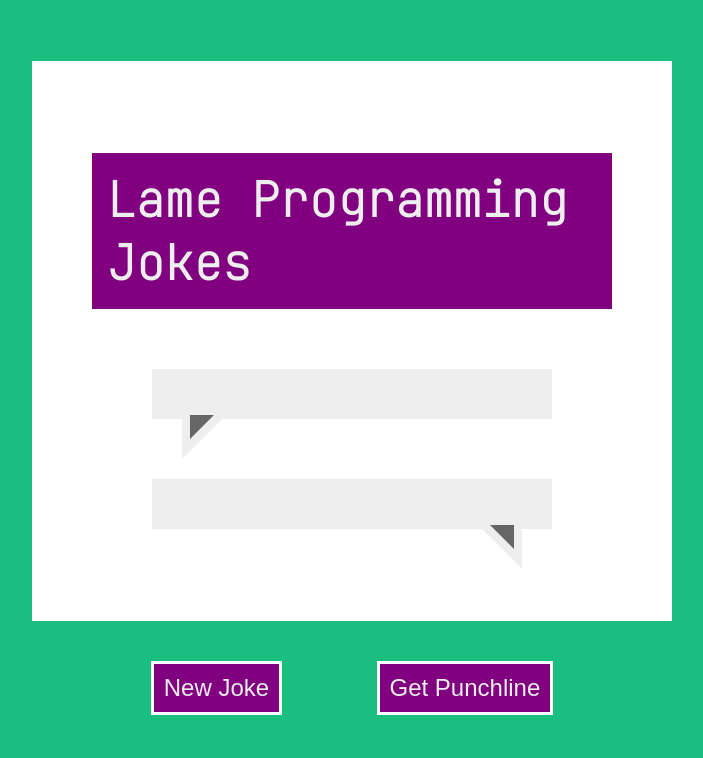
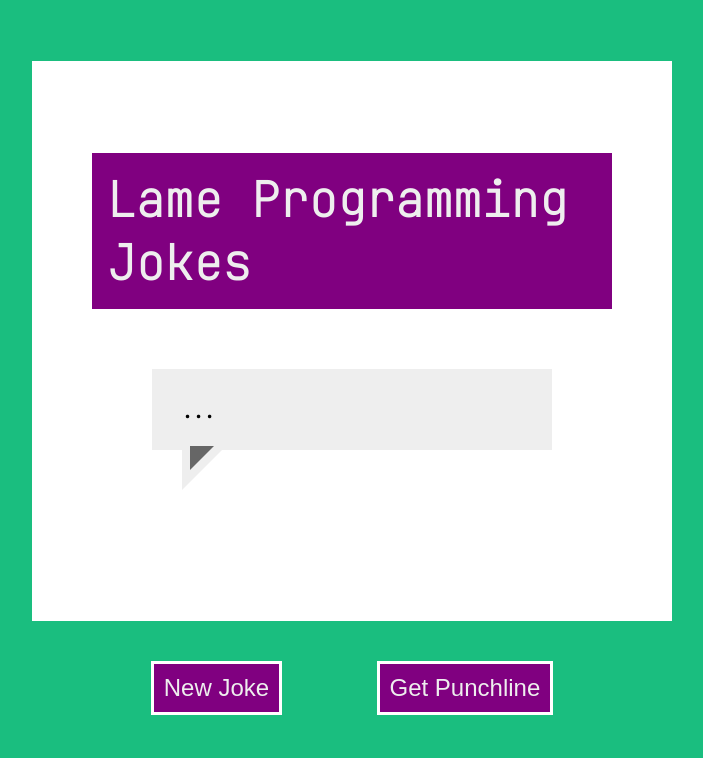
Before and after one commit to Jimbomoso/lameProgrammingJokes, a plain HTML site: page index.html in a window 1280 px wide. Shown: the whole page, without its empty margins (288-991 px from the left). Drawn offline with Linux system fonts and the light colour scheme; no server answers.

Commit message:
Hides punchline when getJoke or newJoke functions are called. Toggles punchline when get punchline is clicked.

```diff
--- a/index.html
+++ b/index.html
@@ -8,7 +8,7 @@
     <div class="joke">
         <h1>Lame Programming Jokes</h1>
         <div class="jokeBubble">
-            <div id="setup" class="setupBubble"></div>
+            <div id="setup" class="setupBubble">...</div>
         </div>
         <div class="jokeBubble">
             <div id="punchline" class="punchlineBubble"></div>
--- a/index.js
+++ b/index.js
@@ -5,9 +5,15 @@ document.getElementById('punchlineBtn').addEventListener('click', getPunchline);
 // creates variables and assigns their divs
 const setupDiv = document.getElementById('setup');
 const punchlineDiv = document.getElementById('punchline');
+const punchLineBtn = document.getElementById('punchlineBtn');
+const newJokeBtn = document.getElementById('newJokeBtn');
+let punchline;
 
 // getJoke function
 async function getJoke() {
+
+    punchlineDiv.classList.add('hidden');
+
     // fetches joke
     const jokePromise = await fetch
     ('https://official-joke-api.appspot.com/jokes/programming/random');
@@ -20,12 +26,14 @@ async function getJoke() {
 
     // Grabs joke punchline returned from joke array
     punchline = joke[0].punchline;
+
 }
 
 getJoke();
 
 function getPunchline() {
     punchlineDiv.innerHTML = punchline;
+    punchlineDiv.classList.toggle('hidden');
 }
 
 function getNewJoke() {
```
